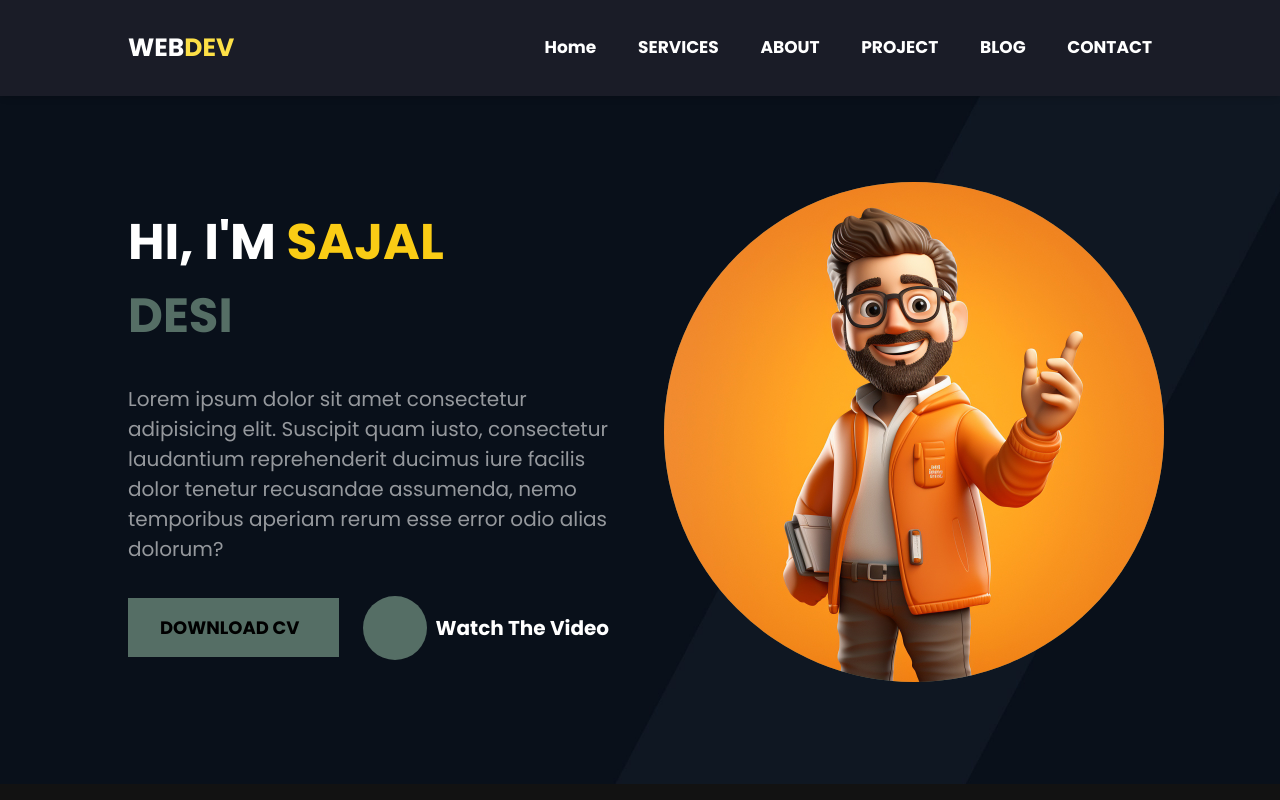
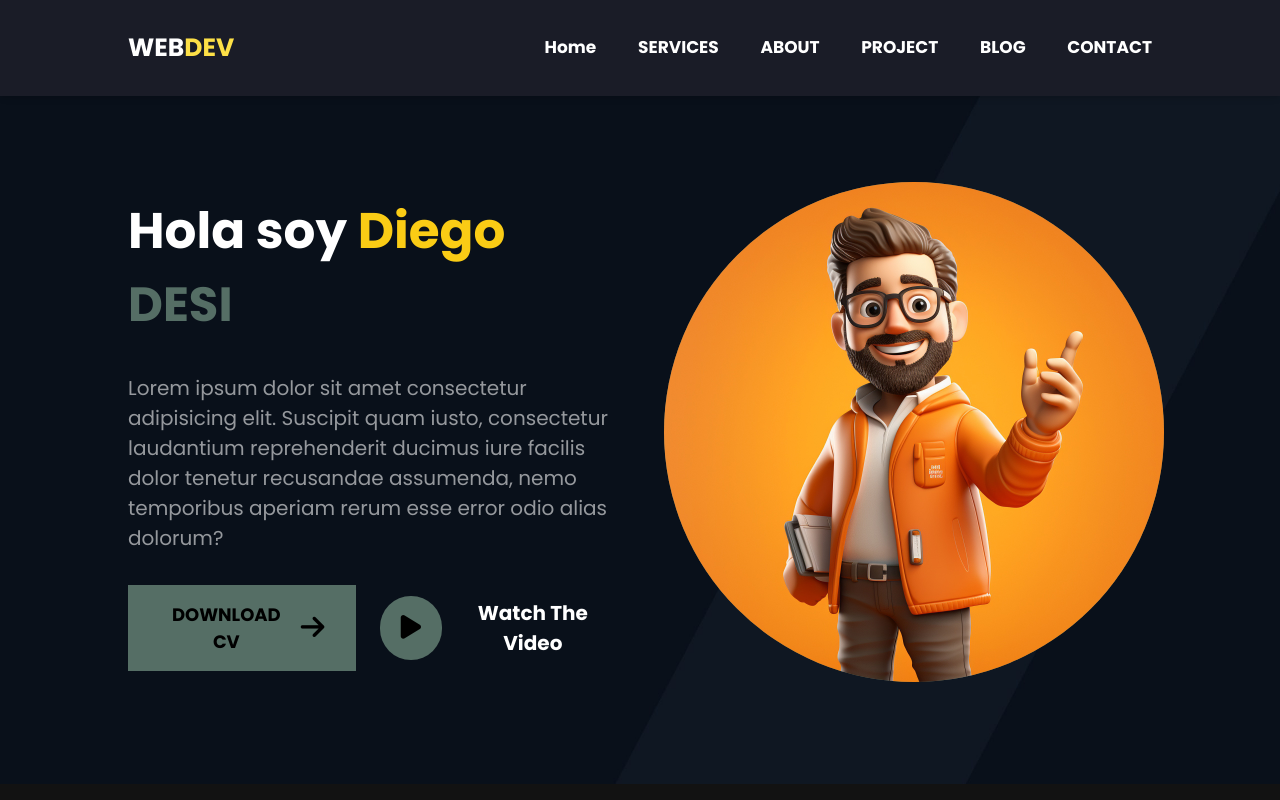
Before and after one commit to DiAlSoJa/portfolio, a Next.js app: page / in a window 1280 px wide. Shown: the top 800 px of the page. Built offline with nearby package versions, Linux system fonts and the light colour scheme.

Commit message:
subi deste de vercel

```diff
--- a/next.config.mjs
+++ b/next.config.mjs
@@ -1,6 +1,6 @@
 /** @type {import('next').NextConfig} */
 const nextConfig = {
-    output:"export"
+    // output:"export"
 };
 
 export default nextConfig;
--- a/src/app/layout.tsx
+++ b/src/app/layout.tsx
@@ -1,6 +1,7 @@
 import type { Metadata } from "next";
 import { Inter } from "next/font/google";
 import "./globals.css";
+import Script from "next/script";
 
 const inter = Inter({ subsets: ["latin"] });
 
@@ -17,7 +18,7 @@
   return (
     <html lang="en">
       <head>
-        <script src="https://kit.fontawesome.com/a92882eca5.js" crossOrigin="anonymous"></script>
+        <Script src="https://kit.fontawesome.com/a92882eca5.js"></Script>
       </head>
       <body className="font-primary">
         {children}
--- a/src/components/Hero.tsx
+++ b/src/components/Hero.tsx
@@ -10,7 +10,7 @@
       <div className="w-[80%] grid-cols-1 mx-auto grid lg:grid-cols-2 gap-[3rem] h-[100%] items-center">
         <div>
           <h1 className="text-[35px] md:text-[50px] text-white font-bold">
-            HI, I'M <span className="text-yellow-400">SAJAL</span>
+            Hola soy <span className="text-yellow-400">Diego</span>
           </h1>
           <TextEffect />
           <p className="mt-[2rem] text-[20px] text-[#ffffff92]">
```
